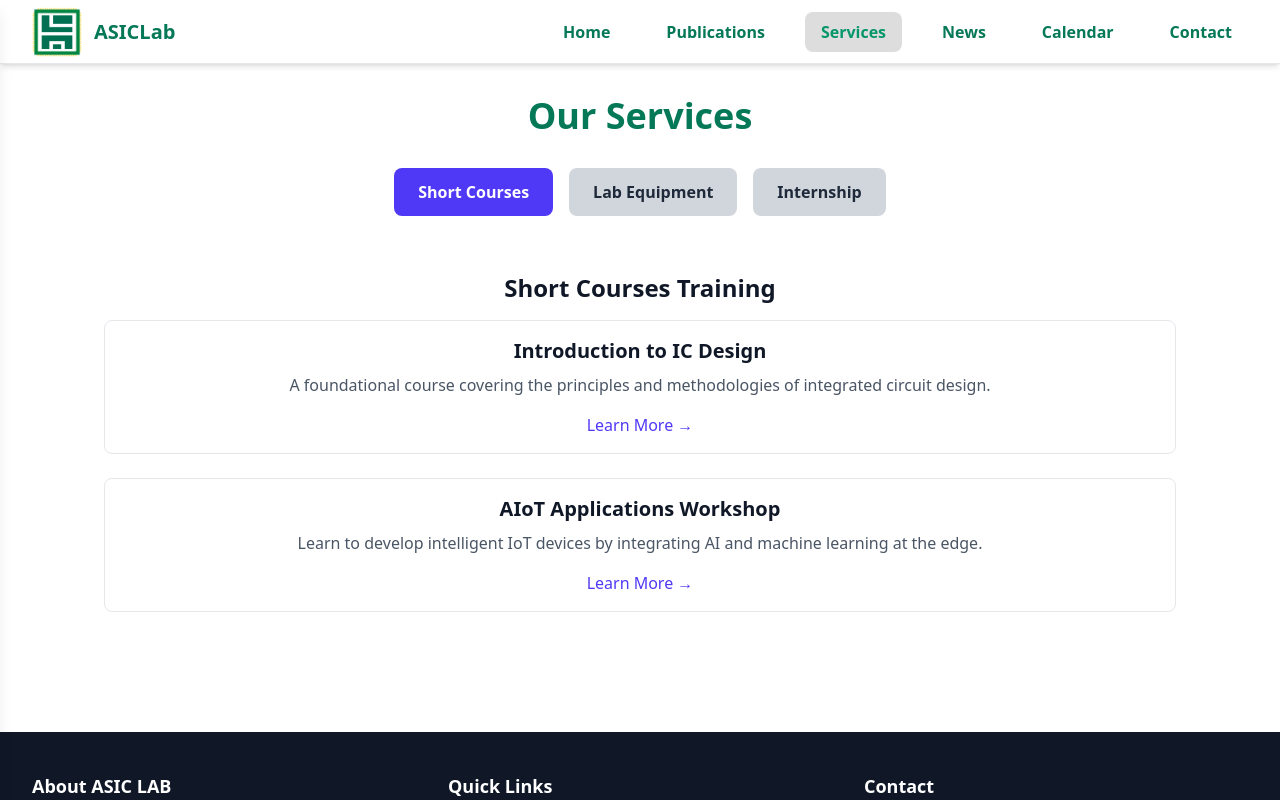
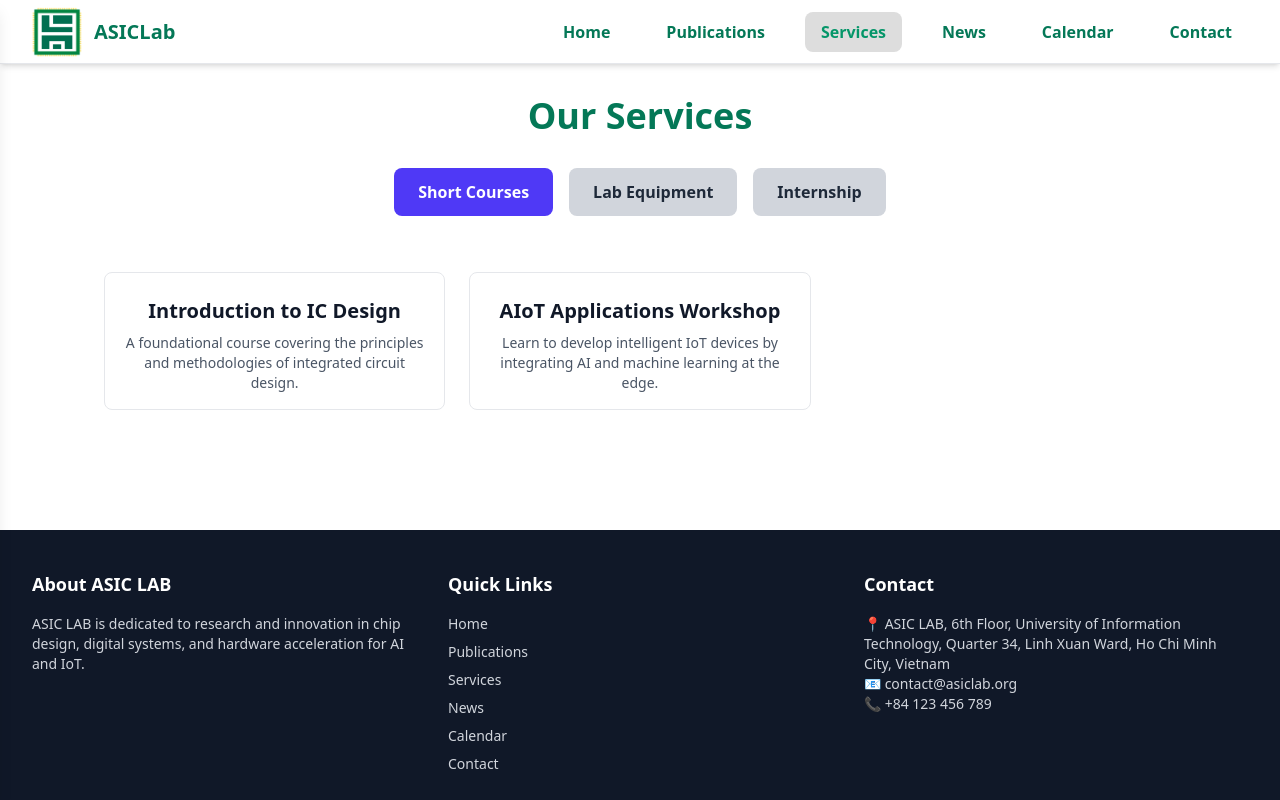
Before and after one commit to UIT20521737/asicweb, a Next.js app: page /services in a window 1280 px wide. Shown: the top 800 px of the page. Built offline with nearby package versions, Linux system fonts and the light colour scheme.

Commit message:
update UI

```diff
--- a/src/components/Footer.js
+++ b/src/components/Footer.js
@@ -19,8 +19,10 @@ const Footer = () => {
             <h3 className="text-lg font-semibold text-white mb-4">Quick Links</h3>
             <ul className="space-y-2 text-sm">
               <li><Link href="/" className="hover:text-white">Home</Link></li>
-              <li><Link href="/activities" className="hover:text-white">Activities</Link></li>
-              <li><Link href="/team" className="hover:text-white">Team</Link></li>
+              <li><Link href="/publications" className="hover:text-white">Publications</Link></li>
+              <li><Link href="/services" className="hover:text-white">Services</Link></li>
+              <li><Link href="/news" className="hover:text-white">News</Link></li>
+              <li><Link href="/calendar" className="hover:text-white">Calendar</Link></li>
               <li><Link href="/contact" className="hover:text-white">Contact</Link></li>
             </ul>
           </div>
@@ -28,7 +30,7 @@ const Footer = () => {
           {/* Contact */}
           <div>
             <h3 className="text-lg font-semibold text-white mb-4">Contact</h3>
-            <p className="text-sm">📍 123 Innovation Street, Ho Chi Minh City, Vietnam</p>
+            <p className="text-sm">📍 ASIC LAB, 6th Floor, University of Information Technology, Quarter 34, Linh Xuan Ward, Ho Chi Minh City, Vietnam</p>
             <p className="text-sm">📧 contact@asiclab.org</p>
             <p className="text-sm">📞 +84 123 456 789</p>
           </div>
--- a/src/components/PublicationsList.js
+++ b/src/components/PublicationsList.js
@@ -23,17 +23,13 @@ export default async function PublicationsList() {
     return acc;
   }, {});
 
-  return (
-    <div className="container mx-auto px-4 py-8 max-w-4xl">
-      <h1 className="text-4xl font-bold text-center mb-8 text-primary">
-        Our Publications
-      </h1>
+  // Lấy danh sách năm giảm dần
+  const years = Object.keys(groupedByYear)
+    .map(Number)
+    .sort((a, b) => b - a);
 
-      {Object.keys(groupedByYear).map((year) => (
-        <div key={year}>
-          <h2 className="text-3xl font-bold mb-6 mt-8 text-foreground">{year}</h2>
-          <div className="space-y-6">
-            {groupedByYear[year].map((pub) => (
+  // Render card publication
+  const renderPublicationCard = (pub) => (
     <div
       key={pub._id}
       className="rounded-lg p-6 shadow-md transition-transform transform hover:scale-[1.01]"
@@ -65,10 +61,48 @@ export default async function PublicationsList() {
         </a>
       )}
     </div>
-            ))}
+  );
+
+  return (
+    <div className="container mx-auto px-4 py-8 max-w-6xl scroll-smooth">
+      <h1 className="text-4xl font-bold text-center mb-8 text-primary">
+        Our Publications
+      </h1>
+
+      <div className="flex gap-8">
+        {/* Main content */}
+        <div className="flex-1">
+          {years.map((year) => (
+            <div key={year}>
+              <h2
+                id={`year-${year}`}
+                className="text-3xl font-bold mb-6 mt-8 text-foreground scroll-mt-24" // scroll offset
+              >
+                {year}
+              </h2>
+              <div className="space-y-6">
+                {groupedByYear[year].map(renderPublicationCard)}
               </div>
             </div>
           ))}
         </div>
+
+        {/* Sidebar danh sách năm */}
+        <div className="hidden lg:block w-40 sticky top-20 self-start">
+          <ul className="space-y-2 text-right">
+            {years.map((year) => (
+              <li key={year}>
+                <a
+                  href={`#year-${year}`}
+                  className="text-primary hover:underline cursor-pointer"
+                >
+                  {year}
+                </a>
+              </li>
+            ))}
+          </ul>
+        </div>
+      </div>
+    </div>
   );
 }
--- a/src/components/ServicesContent.js
+++ b/src/components/ServicesContent.js
@@ -1,12 +1,8 @@
-// src/components/ServicesContent.js
 "use client";
 import { useState, useEffect } from 'react';
 import Link from 'next/link';
 import Image from 'next/image';
 import { fetchShortCourses, fetchLabEquipment, fetchInternshipLink } from '@/data/services';
-
-const YOUR_FORM_ID = 'YOUR_FORM_ID'; // ĐIỀN ID FORM CỦA BẠN VÀO ĐÂY
-const YOUR_EQUIPMENT_FIELD_ID = 'YOUR_EQUIPMENT_FIELD_ID'; // ĐIỀN ID TRƯỜNG THIẾT BỊ VÀO ĐÂY
 
 export default function ServicesContent() {
   const [activeTab, setActiveTab] = useState('courses');
@@ -17,16 +13,15 @@ export default function ServicesContent() {
     const loadData = async () => {
       setIsLoading(true);
 
-      let fetchedData;
       if (activeTab === 'courses') {
-        fetchedData = await fetchShortCourses();
-        setData(prev => ({ ...prev, shortCourses: fetchedData }));
+        const courses = await fetchShortCourses();
+        setData(prev => ({ ...prev, shortCourses: courses }));
       } else if (activeTab === 'equipment') {
-        fetchedData = await fetchLabEquipment();
-        setData(prev => ({ ...prev, labEquipment: fetchedData }));
+        const equipment = await fetchLabEquipment();
+        setData(prev => ({ ...prev, labEquipment: equipment }));
       } else if (activeTab === 'internship') {
-        fetchedData = await fetchInternshipLink();
-        setData(prev => ({ ...prev, internshipLink: fetchedData }));
+        const internship = await fetchInternshipLink();
+        setData(prev => ({ ...prev, internshipLink: internship }));
       }
 
       setIsLoading(false);
@@ -39,33 +34,29 @@ export default function ServicesContent() {
     <div className="text-center">
       <h1 className="text-4xl font-bold mb-8 text-primary">Our Services</h1>
 
+      {/* Tab buttons */}
       <div className="flex flex-col sm:flex-row justify-center space-y-2 sm:space-y-0 sm:space-x-4 mb-8">
         <button
           onClick={() => setActiveTab('courses')}
-          className={`cursor-pointer px-4 sm:px-6 py-3 font-bold rounded-lg transition-colors text-sm sm:text-base ${activeTab === 'courses' ? 'bg-indigo-600 text-white' : 'bg-gray-300 text-gray-800'
-            }`}
+          className={`cursor-pointer px-4 sm:px-6 py-3 font-bold rounded-lg transition-colors text-sm sm:text-base ${activeTab === 'courses' ? 'bg-indigo-600 text-white' : 'bg-gray-300 text-gray-800'}`}
         >
           Short Courses
         </button>
         <button
           onClick={() => setActiveTab('equipment')}
-          className={`cursor-pointer px-4 sm:px-6 py-3 font-bold rounded-lg transition-colors text-sm sm:text-base ${activeTab === 'equipment' ? 'bg-indigo-600 text-white' : 'bg-gray-300 text-gray-800'
-            }`}
+          className={`cursor-pointer px-4 sm:px-6 py-3 font-bold rounded-lg transition-colors text-sm sm:text-base ${activeTab === 'equipment' ? 'bg-indigo-600 text-white' : 'bg-gray-300 text-gray-800'}`}
         >
           Lab Equipment
         </button>
         <button
           onClick={() => setActiveTab('internship')}
-          className={`cursor-pointer px-4 sm:px-6 py-3 font-bold rounded-lg transition-colors text-sm sm:text-base ${activeTab === 'internship' ? 'bg-indigo-600 text-white' : 'bg-gray-300 text-gray-800'
-            }`}
+          className={`cursor-pointer px-4 sm:px-6 py-3 font-bold rounded-lg transition-colors text-sm sm:text-base ${activeTab === 'internship' ? 'bg-indigo-600 text-white' : 'bg-gray-300 text-gray-800'}`}
         >
           Internship
         </button>
-
-
       </div>
 
-      {/* Content for each tab */}
+      {/* Tab content */}
       <div className="p-6">
         {isLoading ? (
           <div className="flex items-center justify-center p-8 text-gray-800">
@@ -77,33 +68,39 @@ export default function ServicesContent() {
           </div>
         ) : (
           <>
+            {/* Short Courses */}
             {activeTab === 'courses' && data.shortCourses && (
-        <div className="space-y-6">
-          <h2 className="text-2xl font-bold mb-4 text-gray-900">Short Courses Training</h2>
+              <div className="grid grid-cols-1 md:grid-cols-2 lg:grid-cols-3 gap-6 justify-items-center">
                 {data.shortCourses.map((course) => (
-            <div
+                  <Link
                     key={course.id}
-              className="p-4 rounded-lg border border-gray-200 hover:shadow-md transition-shadow"
+                    href={`/services/courses/${course.id}`}
+                    className="p-4 rounded-lg border border-gray-200 hover:shadow-md flex flex-col items-center transition-shadow w-full"
                   >
-              <h3 className="text-xl font-semibold text-gray-900">{course.title}</h3>
-              <p className="mt-2 text-gray-600">{course.description}</p>
-              <Link
-                href={`/services/courses/${course.id}`}
-                className="inline-block mt-4 text-indigo-600 hover:underline"
-              >
-                Learn More →
+                    {course.image && (
+                      <Image
+                        src={course.image}
+                        alt={course.title}
+                        width={200}
+                        height={150}
+                        className="rounded-md object-cover mb-4"
+                      />
+                    )}
+                    <h3 className="font-semibold text-xl text-gray-900 mt-2 text-center">{course.title}</h3>
+                    <p className="text-sm text-gray-600 mt-2 text-center">{course.description}</p>
                   </Link>
-            </div>
                 ))}
               </div>
             )}
 
+            {/* Lab Equipment */}
             {activeTab === 'equipment' && data.labEquipment && (
-        <div className="grid grid-cols-1 md:grid-cols-2 lg:grid-cols-3 gap-6">
+              <div className="grid grid-cols-1 md:grid-cols-2 lg:grid-cols-3 gap-6 justify-items-center">
                 {data.labEquipment.map((item) => (
-            <div
+                  <Link
                     key={item.id}
-              className="p-4 rounded-lg border border-gray-200 hover:shadow-md flex flex-col items-center transition-shadow"
+                    href={`/services/equipment/${item.id}`}
+                    className="p-4 rounded-lg border border-gray-200 hover:shadow-md flex flex-col items-center transition-shadow w-full"
                   >
                     {item.image && (
                       <Image
@@ -116,22 +113,12 @@ export default function ServicesContent() {
                     )}
                     <h3 className="font-semibold text-xl text-gray-900 mt-2">{item.name}</h3>
                     <p className="text-sm text-gray-600">{item.brand} - {item.model}</p>
-
-              <div className="mt-4 w-full text-center">
-                <a
-                  href={`https://docs.google.com/forms/d/${YOUR_FORM_ID}/viewform?usp=pp_url&entry.${YOUR_EQUIPMENT_FIELD_ID}=${encodeURIComponent(item.name)}`}
-                  target="_blank"
-                  rel="noopener noreferrer"
-                  className="inline-block bg-indigo-600 text-white font-bold py-2 px-4 rounded-lg shadow-md transition-colors hover:bg-indigo-700 text-sm"
-                >
-                  Register to Use
-                </a>
-              </div>
-            </div>
+                  </Link>
                 ))}
               </div>
             )}
 
+            {/* Internship */}
             {activeTab === 'internship' && data.internshipLink && (
               <div>
                 <h2 className="text-2xl font-bold mb-4 text-gray-900">Internship Program</h2>
@@ -159,8 +146,6 @@ export default function ServicesContent() {
           </>
         )}
       </div>
-
-
     </div>
   );
 }
```
Lines whose indentation alone changed are shown as unchanged.
